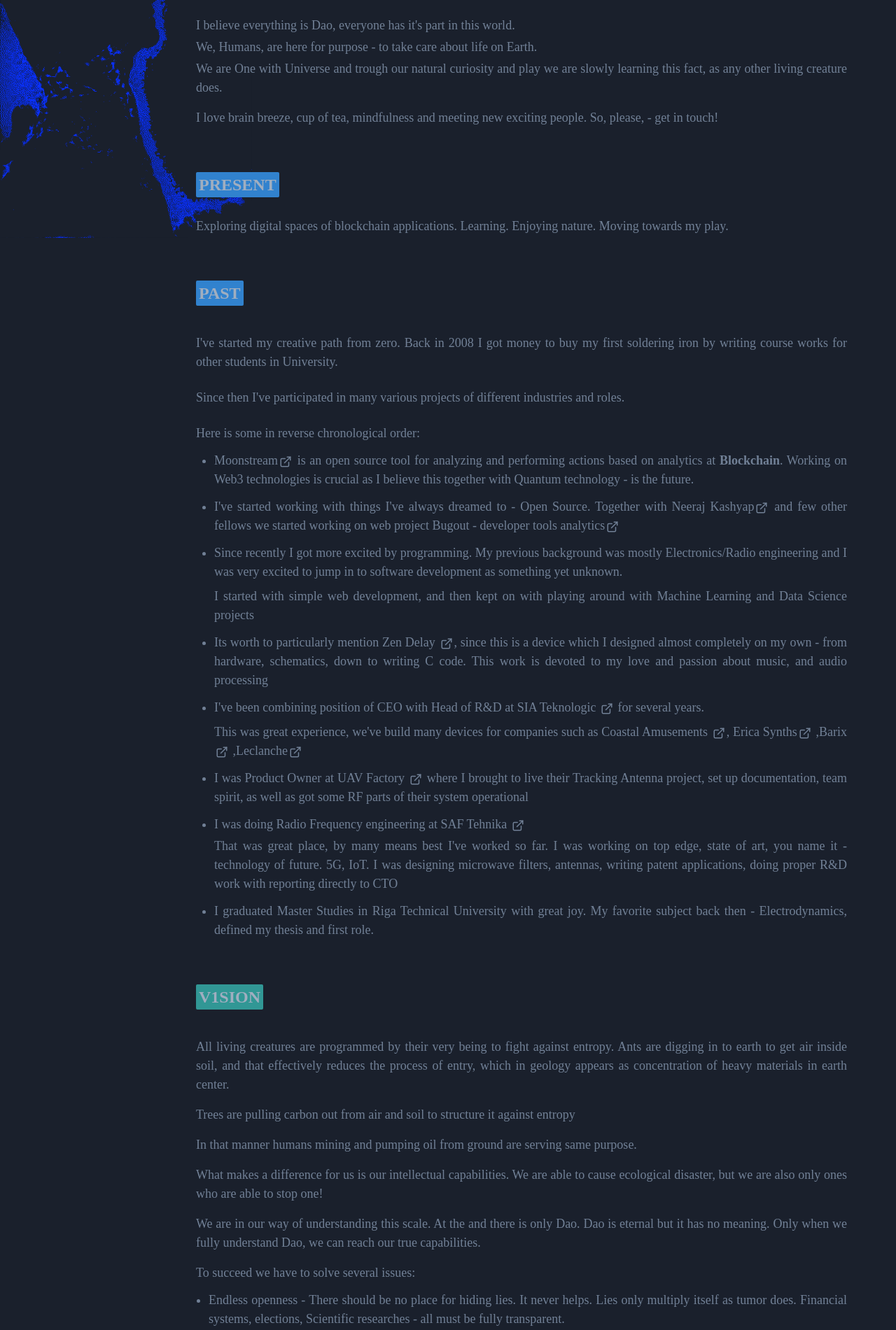
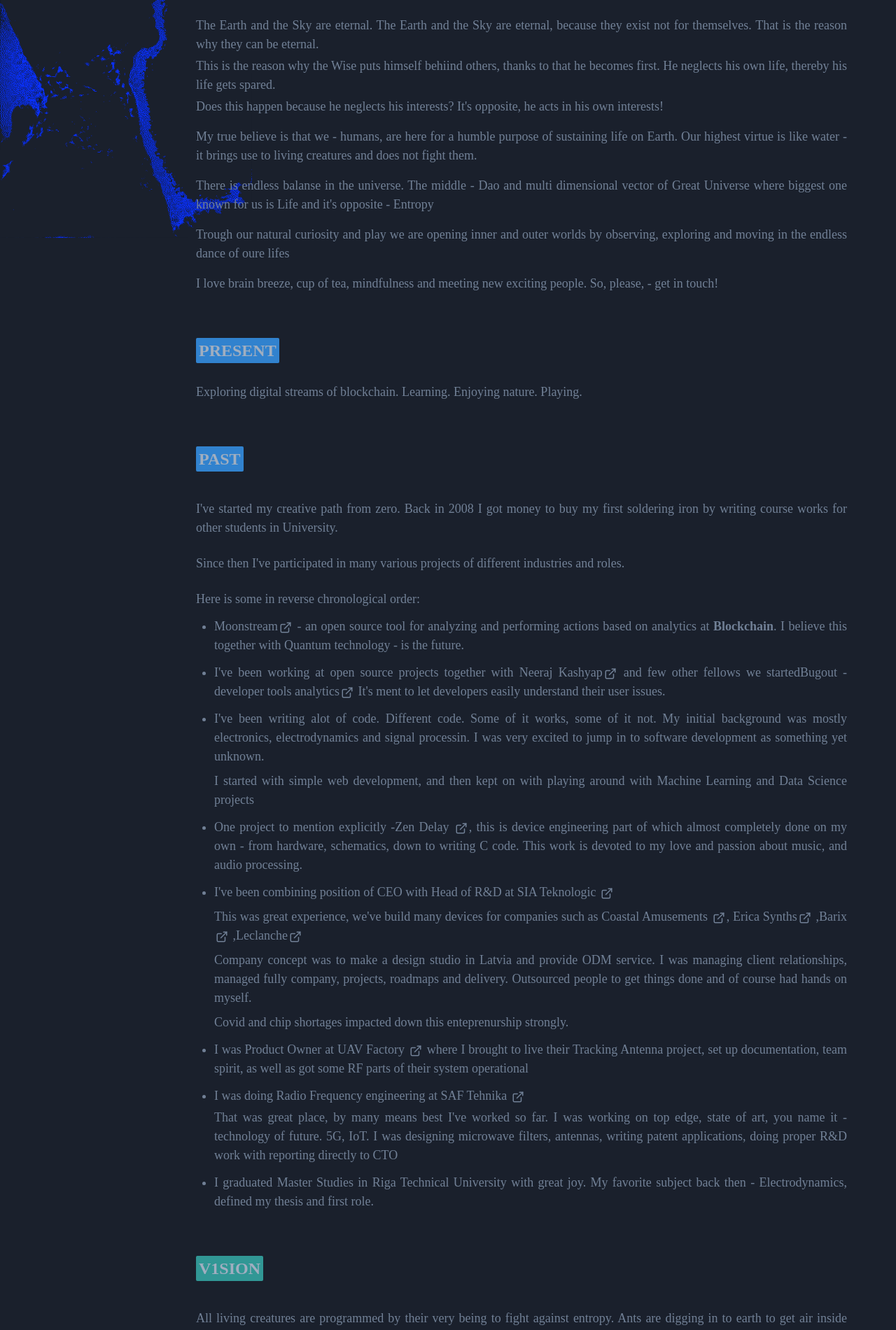
Before and after one commit to peersky/peersky, a React (Create React App) app: page / in a window 1280 px wide. Shown: the part 200-2101 px from the top of the page at 70% size. Built offline with nearby package versions, Linux system fonts and the light colour scheme; a web font is replaced by a local one.

Commit message:
content edits

```diff
--- a/src/LandingPage.js
+++ b/src/LandingPage.js
@@ -62,7 +62,7 @@ const LandingPage = () => {
           >
             <Text
               zIndex={100}
-              fontSize={['26px', '24px', '36px']}
+              fontSize={['18px', '24px', '36px']}
               color="gray.400"
             >
               Tim Pechersky
@@ -81,17 +81,34 @@ const LandingPage = () => {
               </Badge>
               <chakra.span textAlign="justify" fontSize="18px">
                 <Text pt={1}>
-                  I believe everything is Dao, everyone has it's part in this
-                  world.
+                  The Earth and the Sky are eternal. The Earth and the Sky are
+                  eternal, because they exist not for themselves. That is the
+                  reason why they can be eternal.
                 </Text>
                 <Text pt={1}>
-                  We, Humans, are here for purpose - to take care about life on
-                  Earth.{' '}
+                  This is the reason why the Wise puts himself behiind others,
+                  thanks to that he becomes first. He neglects his own life,
+                  thereby his life gets spared.
                 </Text>{' '}
                 <Text pt={1}>
-                  We are One with Universe and trough our natural curiosity and
-                  play we are slowly learning this fact, as any other living
-                  creature does.
+                  Does this happen because he neglects his interests? It's
+                  opposite, he acts in his own interests!
+                </Text>{' '}
+                <Text pt={4}>
+                  My true believe is that we - humans, are here for a humble
+                  purpose of sustaining life on Earth. Our highest virtue is
+                  like water - it brings use to living creatures and does not
+                  fight them.
+                </Text>{' '}
+                <Text pt={4}>
+                  There is endless balanse in the universe. The middle - Dao and
+                  multi dimensional vector of Great Universe where biggest one
+                  known for us is Life and it's opposite - Entropy
+                </Text>{' '}
+                <Text pt={4}>
+                  Trough our natural curiosity and play we are opening inner and
+                  outer worlds by observing, exploring and moving in the endless
+                  dance of oure lifes
                 </Text>{' '}
                 <Text pt={4}>
                   I love brain breeze, cup of tea, mindfulness and meeting new
@@ -111,8 +128,8 @@ const LandingPage = () => {
               </Badge>
               <chakra.span textAlign="justify" fontSize="18px" w="100%">
                 <Text pt={1}>
-                  Exploring digital spaces of blockchain applications. Learning.
-                  Enjoying nature. Moving towards my play.
+                  Exploring digital streams of blockchain. Learning. Enjoying
+                  nature. Playing.
                 </Text>
               </chakra.span>
             </VStack>
@@ -145,37 +162,39 @@ const LandingPage = () => {
                           Moonstream
                           <ExternalLinkIcon mx="2px" />
                         </Link>{' '}
-                        is an open source tool for analyzing and performing
-                        actions based on analytics at <b>Blockchain</b>. Working
-                        on Web3 technologies is crucial as I believe this
-                        together with Quantum technology - is the future.
+                        - an open source tool for analyzing and performing
+                        actions based on analytics at <b>Blockchain</b>. I
+                        believe this together with Quantum technology - is the
+                        future.
                       </Text>
                     </chakra.span>
                   </ListItem>
                   <ListItem pt={3}>
                     <chakra.span>
                       <Text>
-                        I've started working with things I've always dreamed to
-                        - Open Source. Together with{' '}
+                        I've been working at open source projects together with{' '}
                         <Link href="https://www.linkedin.com/in/neeraj-kashyap-784035b8">
                           Neeraj Kashyap
                           <ExternalLinkIcon mx="2px" />
                         </Link>{' '}
-                        and few other fellows we started working on web project{' '}
+                        and few other fellows we started
                         <Link href="https://bugout.dev">
                           Bugout - developer tools analytics
                           <ExternalLinkIcon mx="2px" />
-                        </Link>
+                        </Link>{' '}
+                        It's ment to let developers easily understand their user
+                        issues.
                       </Text>
                     </chakra.span>
                   </ListItem>
                   <ListItem pt={3}>
                     <chakra.span>
                       <Text>
-                        Since recently I got more excited by programming. My
-                        previous background was mostly Electronics/Radio
-                        engineering and I was very excited to jump in to
-                        software development as something yet unknown.
+                        I've been writing alot of code. Different code. Some of
+                        it works, some of it not. My initial background was
+                        mostly electronics, electrodynamics and signal
+                        processin. I was very excited to jump in to software
+                        development as something yet unknown.
                       </Text>
                       <Text pt={2}>
                         I started with simple web development, and then kept on
@@ -187,25 +206,25 @@ const LandingPage = () => {
                   <ListItem pt={3}>
                     <chakra.span>
                       <Text>
-                        Its worth to particularly mention{' '}
+                        One project to mention explicitly -
                         <Link href="https://www.ericasynths.lv/shop/standalone-instruments-1/zen-delay/">
                           Zen Delay <ExternalLinkIcon mx="2px" />
                         </Link>
-                        , since this is a device which I designed almost
-                        completely on my own - from hardware, schematics, down
-                        to writing C code. This work is devoted to my love and
-                        passion about music, and audio processing
+                        , this is device engineering part of which almost
+                        completely done on my own - from hardware, schematics,
+                        down to writing C code. This work is devoted to my love
+                        and passion about music, and audio processing.
                       </Text>
                     </chakra.span>
                   </ListItem>
                   <ListItem pt={3}>
                     <chakra.span>
                       <Text>
-                        I've been combining position of CEO with Head of R&D at{' '}
+                        I've been combining position of CEO with Head of{' '}
+                        {'R&D at '}
                         <Link href="https://teknologic.lv" whiteSpace="nowrap">
                           SIA Teknologic <ExternalLinkIcon mx="2px" />
                         </Link>{' '}
-                        for several years.
                       </Text>{' '}
                       <Text pt={2}>
                         This was great experience, we've build many devices for
@@ -228,6 +247,17 @@ const LandingPage = () => {
                           Leclanche
                           <ExternalLinkIcon mx="2px" />
                         </Link>
+                        <Text pt={2}>
+                          Company concept was to make a design studio in Latvia
+                          and provide ODM service. I was managing client
+                          relationships, managed fully company, projects,
+                          roadmaps and delivery. Outsourced people to get things
+                          done and of course had hands on myself.{' '}
+                        </Text>
+                        <Text pt={2}>
+                          Covid and chip shortages impacted down this
+                          enteprenurship strongly.
+                        </Text>
                       </Text>
                     </chakra.span>
                   </ListItem>
@@ -288,8 +318,9 @@ const LandingPage = () => {
                   All living creatures are programmed by their very being to
                   fight against entropy. Ants are digging in to earth to get air
                   inside soil, and that effectively reduces the process of
-                  entry, which in geology appears as concentration of heavy
-                  materials in earth center.
+                  entropy, which in geology appears as sequence of gravity force
+                  that concentrates over time heavy materials in center of the
+                  Planet.
                 </Text>{' '}
                 <Text pt={4}>
                   Trees are pulling carbon out from air and soil to structure it
@@ -305,10 +336,10 @@ const LandingPage = () => {
                   are also only ones who are able to stop one!
                 </Text>{' '}
                 <Text pt={4}>
-                  We are in our way of understanding this scale. At the and
+                  We are in our way of understanding this scale. At the end
                   there is only Dao. Dao is eternal but it has no meaning. Only
                   when we fully understand Dao, we can reach our true
-                  capabilities.
+                  capabilities and find balance with Entropy process.
                 </Text>{' '}
                 <Text pt={4}>To succeed we have to solve several issues:</Text>{' '}
                 <UnorderedList>
@@ -316,7 +347,7 @@ const LandingPage = () => {
                     <Text>
                       Endless openness - There should be no place for hiding
                       lies. It never helps. Lies only multiply itself as tumor
-                      does. Financial systems, elections, Scientific researches
+                      does. Financial systems, elections, scientific researches
                       - all must be fully transparent.
                     </Text>
                   </ListItem>
@@ -336,16 +367,18 @@ const LandingPage = () => {
                     </Text>
                     <Text pt={1}>
                       Now days we already start polluting space around
-                      geostationary orbit without even realizing it. Redefining
-                      our city and intercity communication is essential to
-                      reduce waste, packaging and transportation expenses.
+                      geostationary orbit. We should limit our technological
+                      society to new refined cities that are interconnected by
+                      closed loop transportation systems. Step out from these
+                      cities should be very sharp transaction from civilization
+                      down to lone of Mother nature.
                     </Text>
                   </ListItem>
                   <ListItem pt={3}>
                     <Text>
                       Resource based economy - we should reach toward counting
-                      our assets in resources Planet has, not rather resources
-                      we can afford to buy
+                      assets in resources Planet has, not resources we can
+                      afford to buy
                     </Text>
                   </ListItem>
                   <ListItem pt={3}>
@@ -356,14 +389,31 @@ const LandingPage = () => {
                   </ListItem>
                   <ListItem pt={3}>
                     <Text>
-                      Respect the nature - we should limit our technological
-                      society to new refined cities that are interconnected by
-                      closed loop transportation systems. Step out from these
-                      cities should be very sharp transaction from civilization
-                      down to lone of Mother nature
+                      Respect - every living creature is as much great and
+                      humble as we are. We might have highest intellect, but I
+                      am sure there are Wiser than we are on this Planet.
                     </Text>
                   </ListItem>
                 </UnorderedList>
+              </chakra.span>
+            </VStack>
+            <VStack spacing={6} w="100%">
+              <Badge
+                variant="solid"
+                colorScheme="purple"
+                fontSize="24px"
+                color="gray.400"
+                alignSelf="flex-start"
+              >
+                DAO
+              </Badge>
+              <chakra.span textAlign="justify" fontSize="18px" w="100%">
+                <Text py={1}>
+                  Dao is endless. Dao that can be expressed in words - is not
+                  constant Dao. Name that can be named is not constant Name.
+                  Nameless is the beginning of Sky and Earth, one having name -
+                  mother of all creations
+                </Text>
               </chakra.span>
             </VStack>
             <VStack spacing={6} w="100%">
```
